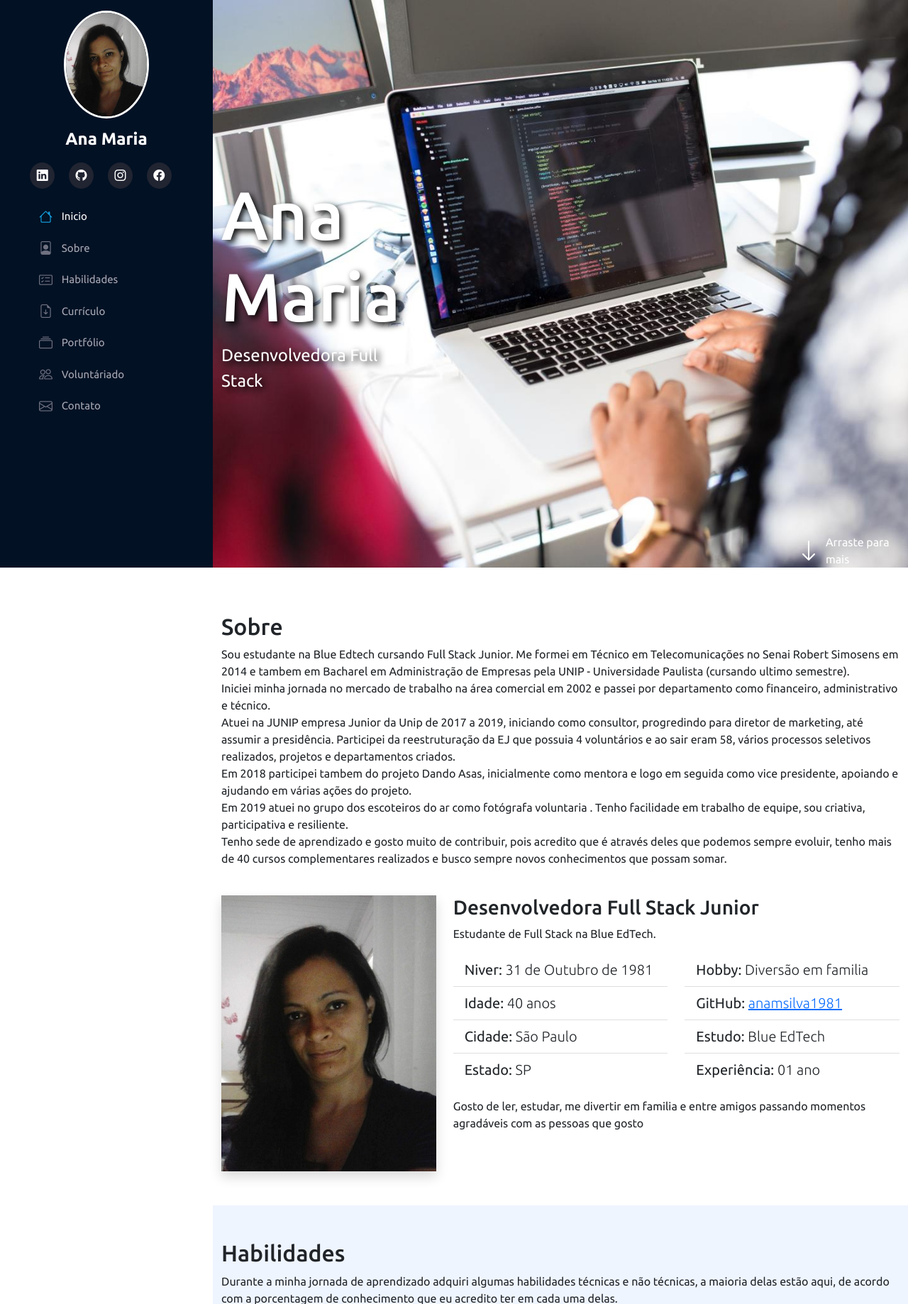
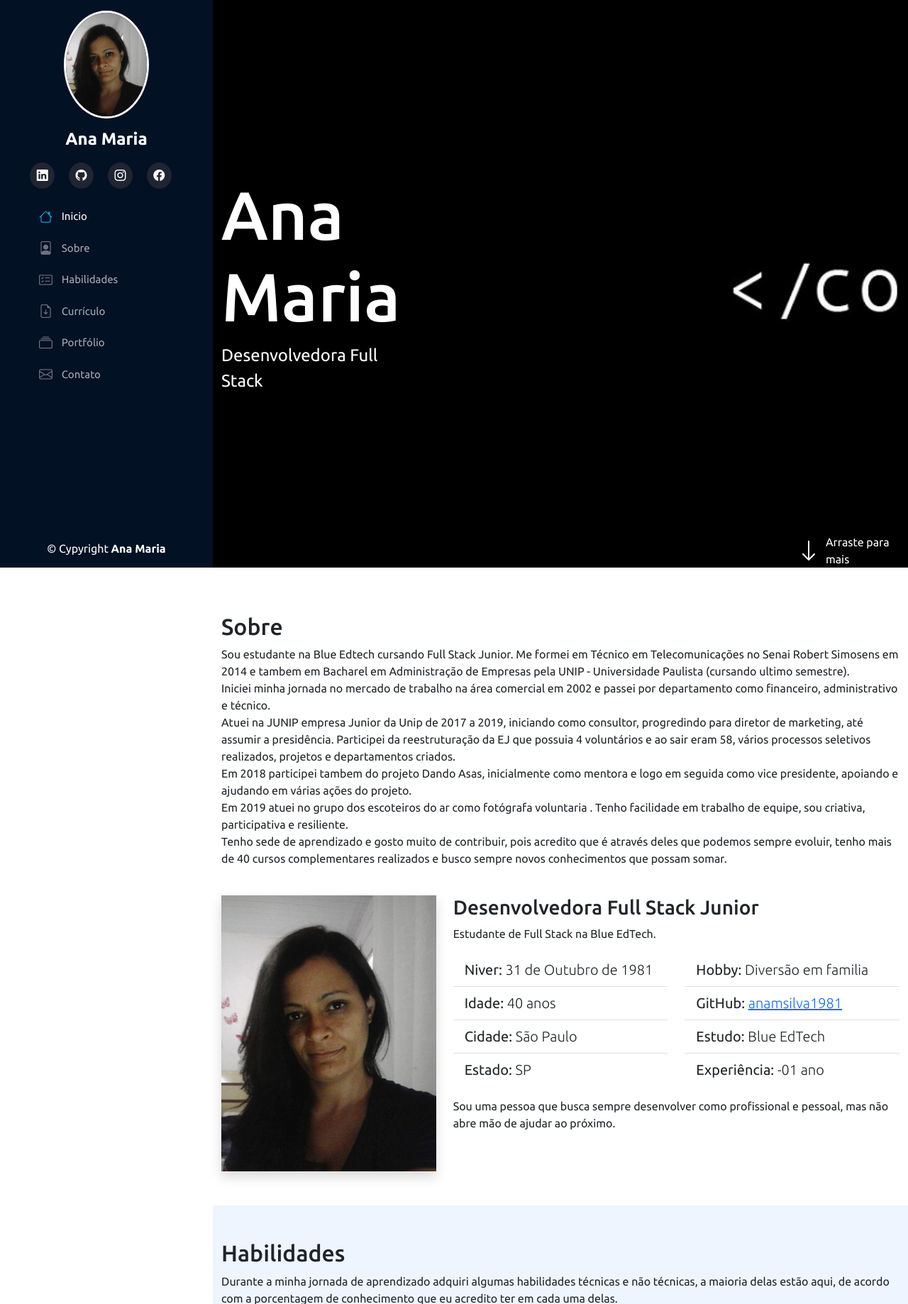
Before and after one commit to anamsilva1981/Devfolio, a Flask app: page / in a window 1280 px wide. Shown: the top 1838 px of the page at 71% size. Run offline with Flask 2, Linux system fonts and the light colour scheme; parts of the project's set-up code (start-up, migrations or seed data) failed here and were passed over; some libraries are stand-ins or nearby versions.

Commit message:
copyright

```diff
--- a/app.py
+++ b/app.py
@@ -19,8 +19,8 @@ mail = Mail(app)
 
 class Contato:
     def __init__(self, nome, email, mensagem):
-        self.nome = nome,
-        self.email = email,
+        self.nome = nome
+        self.email = email
         self.mensagem = mensagem
 
 @app.route('/')
@@ -28,7 +28,7 @@ def index():
     return render_template('index.html')
 
 
-@app.route('/send', mehods=['GET', 'POST'])
+@app.route('/send', methods=['GET', 'POST'])
 def send():
     if request.method == 'POST':
         formContato = Contato(
--- a/static/script.js
+++ b/static/script.js
@@ -45,3 +45,20 @@ animeScroll()
 window.addEventListener("scroll", ()=>{
     animeScroll();
 })
+
+/* Ativar o carregamento do botão enviar para o formulario*/
+
+const btnEnviar = document.querySelector('#btn-enviar')
+const btnEnviarLoader = document.querySelector('#btn-enviar-loader')
+
+btnEnviar.addEventListener("click", ()=>{
+    btnEnviarLoader.style.display = "block";
+    btnEnviar.style.display = "none"
+
+})
+
+// Tirar a mensagem após 5 segundos
+
+setTimeout(()=>{
+    document.querySelector('#alerta').style.display = 'none';
+}, 5000)
--- a/static/style.css
+++ b/static/style.css
@@ -295,3 +295,36 @@ i.menu-mobile{
         transform: translate3d(-100%, 0, 0);
     }
 }
+
+#btn-enviar-loader{
+    display: none;
+}
+
+
+#alerta{
+    position: fixed;
+    z-index: 10;
+    top: 30px;
+    right: 30px;
+}
+
+#footer {
+    padding: 15px;
+    color: #fff;
+    font-size: fixed;
+    position: fixed;
+    left: 0;
+    bottom: 0;
+    width: 300px;
+    z-index: 100999;
+    background-color: #021124;
+    transition: 0ms3s;
+}
+
+@media (max-width: 1012px) {
+    #footer{
+        position: static;
+        width: auto;
+        padding: 20px 15px;
+    }
+}
--- a/templates/index.html
+++ b/templates/index.html
@@ -38,7 +38,7 @@
           <li class="nav-item"><a class="nav-link" href="#habilidades"><i class="bi bi-card-checklist"></i> Habilidades</a></li>
           <li class="nav-item"><a class="nav-link" href="#curriculo"><i class="bi bi-file-earmark-arrow-down"></i> Currículo</a></li>
           <li class="nav-item"><a class="nav-link" href="#portfolio"><i class="bi bi-collection"></i> Portfólio</a></li>
-          <li class="nav-item"><a class="nav-link" href="#voluntariado"><i class="bi bi-people"></i> Voluntáriado</a></li>
+          <!-- <li class="nav-item"><a class="nav-link" href="#voluntariado"><i class="bi bi-people"></i> Voluntáriado</a></li> -->
           <li class="nav-item"><a class="nav-link" href="#contato"><i class="bi bi-envelope"></i> Contato</a></li>
 
       </ul>
@@ -103,12 +103,12 @@
                 <li class="list-group-item">Hobby: <span class="fw-lighter">Diversão em familia</span> </li>
                 <li class="list-group-item">GitHub: <a href="https://github.com/anamsilva1981" target="_blank" class="fw-lighter">anamsilva1981</a></li>
                 <li class="list-group-item">Estudo: <span class="fw-lighter">Blue EdTech</span> </li>
-                <li class="list-group-item">Experiência: <span class="fw-lighter">01 ano</span> </li>
+                <li class="list-group-item">Experiência: <span class="fw-lighter">-01 ano</span> </li>
               </ul>
             </div>
           </div>
 
-          <p>Gosto de ler, estudar, me divertir em familia e entre amigos passando momentos agradáveis com as pessoas que gosto</p>
+          <p>Sou uma pessoa que busca sempre desenvolver como profissional e pessoal, mas não abre mão de ajudar ao próximo. </p>
 
 
 
@@ -247,21 +247,21 @@
               <h4>Desenvolvedor Full Stack</h4>
               <h5>2021-2022</h5>
               <p><em>Blue EdTech</em></p>
-            <p>Descrição</p>
+              <p>Aprendendo tudo que é necessário para desenvolver sites e aplicativos web, do começo ao fim. Desde gestão, integração do front-end com o back-end, além de todos os componentes técnicos e pessoais.</p>
             </div>
 
             <div class='cv-item' data-anime="up">
               <h4>Administração de Empresas</h4>
               <h5>2015-2019</h5>
               <p><em>UNIP - Universidade Paulista</em></p>
-            <p>Descrição</p>
+              <p>Aprendi a administração de uma empresa incluindo o desempenho de gestão ou de operações de negócios e tomada de decisão, bem como a organização eficiente de pessoas e outros recursos, para direcionar as atividades para atingir metas e objetivos comuns.</p>
             </div>
 
             <div class='cv-item' data-anime="up">
               <h4>Tecnico em Telecomunicações</h4>
               <h5>2013-2014</h5>
               <p><em>Senai Robert Simonsens</em></p>
-            <p>Descrição</p>
+              <p>As telecomunicações constituem um ramo da engenharia elétrica que contempla o projeto, a implantação e manutenção de redes de sistemas de comunicações (satélites, redes telefônicas, televisivas, emissoras de rádio, Internet etc.). A principal finalidade das telecomunicações é suprir a necessidade humana de se comunicar à distância. </p>
             </div>
 
           </div>
@@ -272,21 +272,21 @@
               <h4>Coordenador de Vendas</h4>
               <h5>2018-2021</h5>
               <p><em>TMF Componentes eletro eletrônicos</em></p>
-            <p>Descrição</p>
+              <p>Lidar com pessoas, ensinar, orientar, corrigir, dar feedbacks, motivar os profissionais, delegar e acompanhar as tarefas: eram algumas das minhas atribuições de gestão duante a coordenação da equipe de vendas</p>
             </div>
 
             <div class='cv-item' data-anime="up">
               <h4>Assistente Financeiro </h4>
               <h5>2017-2018o</h5>
               <p><em>KrocoKar Acessórios Automotivos</em></p>
-            <p>Descrição</p>
+              <p>Controle das contas e das transações bancárias, fiscalização e controle o fluxo de caixa, auxilio no cálculo de impostos e no lançamento de notas fiscais, promoção avaliação de custos e atualização de planilhas: eram algumas das minhas atribuições como assistente financeiro</p>
             </div>
 
             <div class='cv-item' data-anime="up">
-            <h4>Nome do curso</h4>
-            <h5>Data do curso</h5>
-            <p><em>Instituição</em></p>
-            <p>Descrição</p>
+              <h4>Assistente Comercial</h4>
+              <h5>2015-2016</h5>
+              <p><em>Sis do Brasil Comercial</em></p>
+              <p>E-mail marketing, cadastros, Atendimento ao cliente; Gerenciamento de visitas técnicas e comerciais; Orçamentos; Suporte ao cliente; Pedidos; controle e alimentação de planilhas; Recebimento de materiais e de malotes/correios; Entrada e Manutenção de OS; Elaboração de Contratos e aditivos de contratos, vendas, cotação com fornecedores: eram algumas das minhas atribuições como assistente Comercial</p>
             </div>
           </div>
         </div>
@@ -343,7 +343,7 @@
                 </div>
               </div>
             </div>
-          <div class="carousel-item" data-bs-interval="2000">
+            <!-- <div class="carousel-item" data-bs-interval="2000">
               <div class="row row-cols-1 row-cols-md-3 g-4">
                 <div class="col">
                   <div class="card">
@@ -380,7 +380,7 @@
                 </div>
               </div>
 
-          </div>
+            </div> -->
           </div>
           <button class="carousel-control-prev" type="button" data-bs-target="#carouselPortfolio" data-bs-slide="prev">
             <span class="carousel-control-prev-icon" aria-hidden="true"></span>
@@ -421,23 +421,30 @@
           <div class="col-md-7 mt-5 mt-md-0">
             <div class="card p-5 h-100 shadow border-0" data-anime="left">
 
-            <form class="row g-3">
+              <form class="row g-3" action='/send' method="POST">
                 <div class="col-md-6">
                   <label for="nome" class="form-label">Nome:</label>
-                <input type="text" class="form-control" id="nome" placeholder="Digite seu nome" name='nome'>
+                  <input type="text" class="form-control" id="nome" placeholder='Digite seu nome' name='nome' required>
                 </div>
                 <div class="col-md-6">
                   <label for="email" class="form-label">Email:</label>
-                <input type="email" class="form-control" id="email" placeholder="Digite seu e-mail" name='email'>
+                  <input type="email" class="form-control" id="email" placeholder="Digite seu e-mail" name='email' required>
                 </div>
                 <div class="col-12">
                   <label for="mensagem" class="form-label">Mensagem:</label>
-                <textarea type="mensagem" class="form-control" id="mensagem" placeholder="Digite sua mensagem" name='mensagem' rows="10"></textarea>
+                  <textarea type="mensagem" class="form-control" id="mensagem" placeholder="Digite sua mensagem" name='mensagem' rows="10" required></textarea>
                 </div>
 
                 <div class="col-12 d-flex justify-content-center mt-4">
-                <button type="submit" class="btn btn-primary">Enviar mensagem</button>
+
+                  <button id='btn-enviar' type="submit" class="btn btn-primary">Enviar mensagem</button>
+
+                  <button id='btn-enviar-loader' class="btn btn-primary" type="button" disabled>
+                    <span class="spinner-grow spinner-grow-sm" role="status" aria-hidden="true"></span>
+                    Enviando...
+                  </button>
                 </div>
+
               </form>
 
             </div>
@@ -449,8 +456,27 @@
 
     </section>
 
+    {% with messages = get_flashed_messages() %}
+    {% if messages %}
+    {% for message in messages %}
+    <div id="alerta" class="alert alert-warning alert-dismissible fade show" role="alert">
+      <i class="bi bi-check-circle-fill"></i> {{ message }}
+      <button type="button" class="btn-close" data-bs-dismiss="alert" aria-label="Close"></button>
+    </div>
+    {% endfor %}
+    {% endif %}
+    {% endwith %}
+
 
   </main>
+
+  <footer id="footer">
+    <div class="container">
+      <div class="text-center">
+        &copy; Cypyright <strong>Ana Maria</strong>
+      </div>
+    </div>
+  </footer>
 
   <script src="..//static/bootstrap/js/bootstrap.bundle.min.js"></script>
   <script src="../static/script.js"></script>
```
Also changed, not shown: static/img/fundo-tela.jpg, static/img/fundo-tela.png (added). Lines whose indentation alone changed are shown as unchanged.
